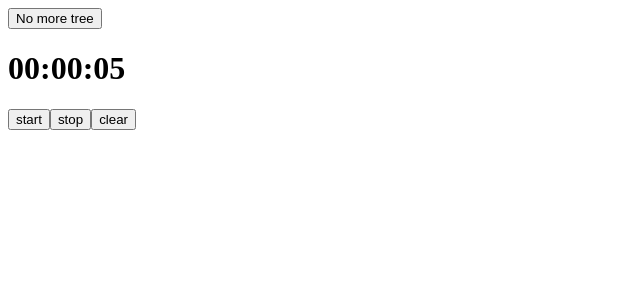
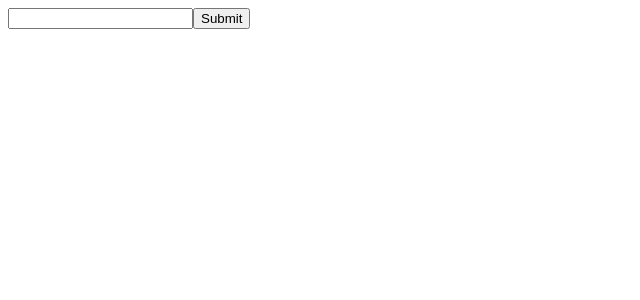
Before and after one commit to freshcodeAlice/fm-2023-react-welcome, a React (Create React App) app: page / in a window 1280 px wide. Shown: the top 300 px of the page, without its empty margins (0-640 px from the left). Built offline with nearby package versions, Linux system fonts and the light colour scheme.

Commit message:
Controled components

```diff
--- a/src/components/App.js
+++ b/src/components/App.js
@@ -1,5 +1,7 @@
 import React, { Component } from 'react';
 import Timer from './Timer';
+import Tree from './Tree';
+import ToDoList from './ToDoList';
 
 class App extends Component {
   constructor(props) {
@@ -18,10 +20,7 @@ class App extends Component {
   render() {
     const {isRendering} = this.state;
     return (
-      <div>
-        <button onClick={this.clickhandler}>No more tree</button>
-        {isRendering ? <Timer /> : null }
-      </div>
+    <ToDoList />
     );
   }
 }
--- /dev/null
+++ b/src/components/ToDoList/index.js
@@ -0,0 +1,50 @@
+import React, { Component } from 'react';
+
+class ToDoList extends Component {
+    constructor(props) {
+        super(props);
+        this.state = {
+            todo: ''
+        }
+    }
+/*
+керовані компоненти:
+1. Маємо стан, який співпадає з кероманим елементом
+2. Керований елемент (input) в кожний момент часу відображає в якості свого value те, що лежить в стані
+3. При зміні даних (при взаємодії) з інпутом маємо ПРИЗВОДИТИ до зміни стану
+
+
+*/
+
+
+
+    submitHandler = (event) => {
+        event.preventDefault();
+        console.log(event);
+    }
+
+
+    changeInputHandler = (event) => {
+        this.setState({
+            todo: event.target.value
+        })
+    }
+
+
+    render() {
+        console.log(this.state.todo);
+        return (
+            <>
+                <form onSubmit={this.submitHandler}>
+                    <input type="text" value={this.state.todo} onChange={this.changeInputHandler}/>
+                    <button>Submit</button>
+                </form>
+                <ul>
+
+                </ul>
+            </>
+        );
+    }
+}
+
+export default ToDoList;
```
